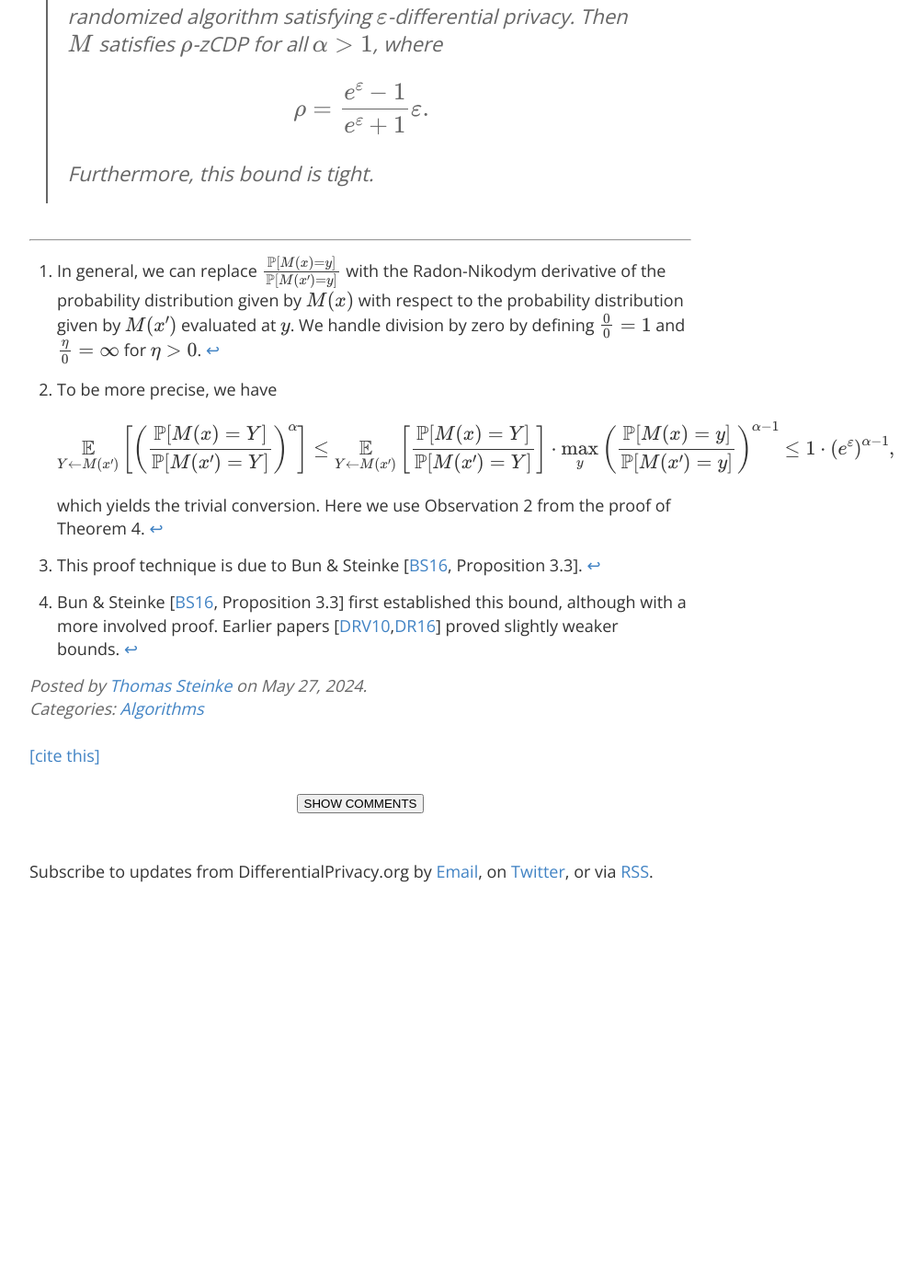
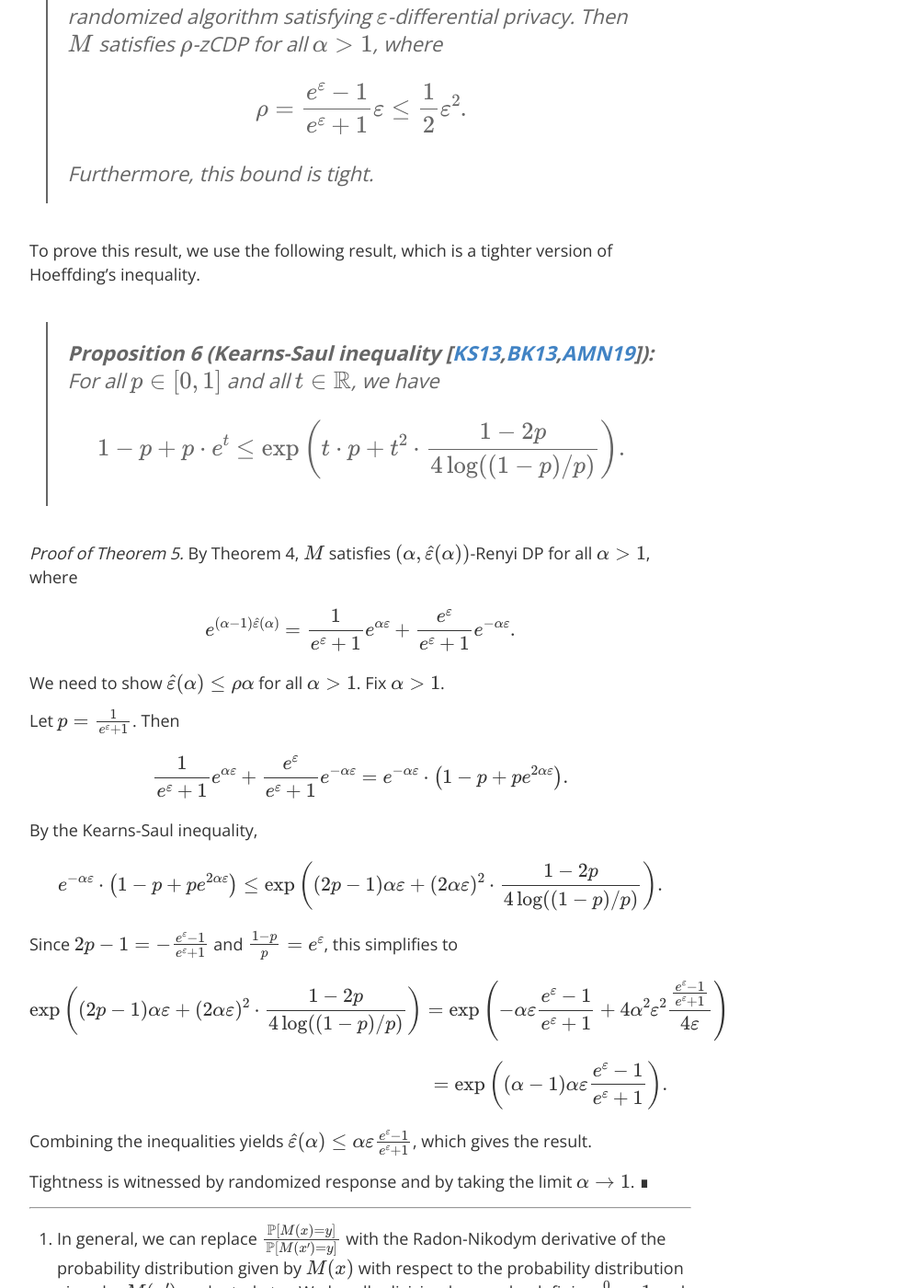
Before and after one commit to differentialprivacy/differentialprivacy, a Jekyll site: the page built from _posts/2024-05-27-pdp-to-zcdp.md, in a window 1280 px wide and 1400 px high, scrolled down 4063 px. Shown: the whole window at 92% size, without its empty margins (248-1251 px from the left). Built offline with Jekyll 4.4.1, drawn with Linux system fonts in a browser that asks for light colours; comment, search, counter and statistics services are not loaded; before the commit the page ends 5073 px from its top, so only the background shows below that.

Commit message:
incomplete post

```diff
--- a/_posts/2024-05-27-pdp-to-zcdp.md
+++ b/_posts/2024-05-27-pdp-to-zcdp.md
@@ -70,7 +70,7 @@ Observation 1 tells us that this is valid, since \\\(z \\in \[e^{-\\varepsilon},
 We have \\\(\\frac{1-e^{-\\varepsilon}}{e^\\varepsilon-e^{-\\varepsilon}} = \\frac{e^\\varepsilon-1}{e^{2\\varepsilon}-1} = \\frac{e^\\varepsilon-1}{(e^\\varepsilon-1)(e^\\varepsilon+1)} = \\frac{1}{e^\\varepsilon+1}\\\) and, similarly,\\\(\\frac{e^\\varepsilon-1}{e^\\varepsilon-e^{-\\varepsilon}} = \\frac{e^\\varepsilon}{e^\\varepsilon+1}\\\).
 Combining the equalities and inequalities gives \\\[ e^{\(\\alpha-1\)\\widehat\\varepsilon\(\\alpha\)} = \\underset{Y \\gets M\(x'\)}{\\mathbb{E}}\\left\[ \\left\( \\frac{\\mathbb{P}\[M\(x\)=Y\]}{\\mathbb{P}\[M\(x'\)=Y\]} \\right\)^\\alpha \\right\] \le \\frac{1}{e^\\varepsilon+1} e^{\\alpha\\varepsilon} + \\frac{e^\\varepsilon}{e^\\varepsilon+1} e^{-\\alpha\\varepsilon},\\\] which establishes the result.
 The equivalence of the two expressions in the theorem statement is a matter of algebraic manipulation; the second expression is more suitable for numerical computation.
- &#8718;
+&#8718;
 
 ## Converting Pure DP to zCDP
 
@@ -81,8 +81,27 @@ Now we prove a tight bound:
 > **Theorem 5 (Pure DP to zCDP):**
 > Let \\\(M : \\mathcal{X}^n \\to \\mathcal{Y}\\\) be a randomized algorithm satisfying \\\(\\varepsilon\\\)-differential privacy.
 > Then \\\(M\\\) satisfies \\\(\\rho\\\)-zCDP for all \\\(\\alpha>1\\\), where
-> \\\[ \\rho = \\frac{e^\\varepsilon-1}{e^\\varepsilon+1} \\varepsilon . \\\]
+> \\\[ \\rho = \\frac{e^\\varepsilon-1}{e^\\varepsilon+1} \\varepsilon \\le \\frac12 \\varepsilon^2. \\\]
 > Furthermore, this bound is tight.
+
+To prove this result, we use the following result, which is a tighter version of Hoeffding's inequality.
+
+> **Proposition 6 (Kearns-Saul inequality \[[KS13](https://arxiv.org/abs/1301.7392 "Michael Kearns, Lawrence Saul. Large Deviation Methods for Approximate Probabilistic Inference. 2013."),[BK13](https://doi.org/10.1214/ECP.v18-2359 "Daniel Berend, Aryeh Kontorovich. On the concentration of the missing mass. 2013."),[AMN19](https://arxiv.org/abs/1901.09188 "Julyan Arbel, Olivier Marchal, Hien D. Nguyen. On strict sub-Gaussianity, optimal proxy variance and symmetry for bounded random variables. 2019.")\]):**
+> For all \\\(p \\in \[0,1\]\\\) and all \\\(t\\in\\mathbb{R}\\\), we have \\\[1-p + p \\cdot e^t \\le \\exp\\left\(t \\cdot p + t^2 \\cdot \\frac{1-2p}{4\\log\(\(1-p\)/p\)}\\right\).\\\]
+
+_Proof of Theorem 5._
+By Theorem 4, \\\(M\\\) satisfies \\\(\(\\alpha,\\widehat\\varepsilon\(\\alpha\)\)\\\)-Renyi DP for all \\\(\\alpha>1\\\), where \\\[ e^{\(\\alpha-1\)\\widehat\\varepsilon\(\\alpha\)} = \\frac{1}{e^\\varepsilon+1} e^{\\alpha \\varepsilon} +  \\frac{e^\\varepsilon}{e^\\varepsilon+1} e^{-\\alpha \\varepsilon} .\\\]
+We need to show \\\(\\widehat\\varepsilon\(\\alpha\) \\le \\rho\\alpha\\\) for all \\\(\\alpha>1\\\). Fix \\\(\\alpha>1\\\).
+
+Let \\\(p = \\tfrac{1}{e^\\varepsilon+1}\\\). Then
+\\\[ \\frac{1}{e^\\varepsilon+1} e^{\\alpha \\varepsilon} +  \\frac{e^\\varepsilon}{e^\\varepsilon+1} e^{-\\alpha \\varepsilon} = e^{-\\alpha\\varepsilon} \cdot \\left\( 1-p + p e^{2\\alpha\\varepsilon} \\right\) .\\\]
+By the Kearns-Saul inequality, \\\[  e^{-\\alpha\\varepsilon} \cdot \\left\( 1-p + p e^{2\\alpha\\varepsilon} \\right\) \le \\exp\\left\((2p-1)\\alpha\\varepsilon + \( 2 \\alpha \\varepsilon\)^2 \\cdot \\frac{1-2p}{4\\log\(\(1-p\)/p\)}\\right\) .\\\]
+Since \\\(2p-1 = - \\tfrac{e^\\varepsilon-1}{e^\\varepsilon + 1}\\\) and \\\( \\frac{1-p}{p} = e^\\varepsilon \\\), this simplifies to \\\[ \\exp\\left\((2p-1)\\alpha\\varepsilon + \( 2 \\alpha \\varepsilon\)^2 \\cdot \\frac{1-2p}{4\\log\(\(1-p\)/p\)}\\right\) = \\exp\\left\( -\\alpha\\varepsilon\\frac{e^\\varepsilon-1}{e^\\varepsilon+1} + 4 \\alpha^2 \\varepsilon^2 \\frac{\\frac{e^\\varepsilon-1}{e^\\varepsilon+1}}{4\\varepsilon} \\right\)\\\]\\\[ ~~~~~~~~~~~~~~~~~~~~~~~~~~~~~~~~~~~~~~~~~~~~~~~~~~~~~~~~~~~~~~~~~~~~~~~~~~~ = \\exp\\left\( \(\\alpha-1\) \\alpha \\varepsilon \\frac{e^\\varepsilon-1}{e^\\varepsilon+1} \\right\). \\\]
+Combining the inequalities yields \\\( \\widehat\\varepsilon\(\\alpha\) \\le \\alpha \\varepsilon \\frac{e^\\varepsilon-1}{e^\\varepsilon+1} \\\), which gives the result.
+
+Tightness is witnessed by randomized response and by taking the limit \\\(\\alpha \\to 1\\\).
+&#8718;
+
 
 ---
 
```
